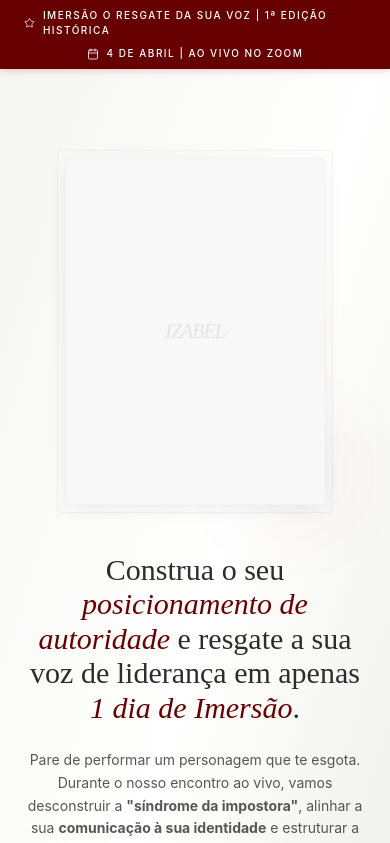
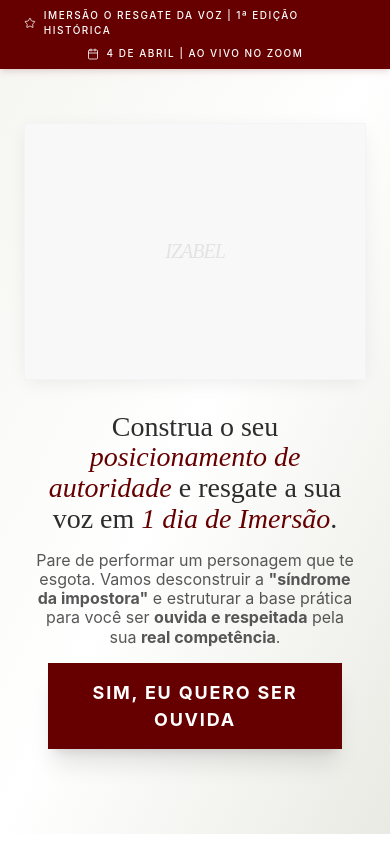
Before and after one commit to ZeferLAB/LP_Izabel_Marco, a React (Vite) app: page / in a window 390 px wide. Shown: the top 843 px of the page. Built offline with nearby package versions, Linux system fonts and the light colour scheme.

Commit message:
refactor: optimize Hero for mobile above the fold

```diff
--- a/src/components/Header.jsx
+++ b/src/components/Header.jsx
@@ -8,7 +8,7 @@ export default function Header() {
                 <div className="max-w-7xl mx-auto flex flex-col sm:flex-row justify-between items-center gap-2 text-[10px] lg:text-xs tracking-[0.15em] font-sans uppercase font-medium">
                     <div className="flex items-center gap-2">
                         <Star size={12} className="text-white/80" />
-                        <span>Imersão O Resgate da Sua Voz | 1ª Edição Histórica</span>
+                        <span>Imersão O Resgate da Voz | 1ª EDIÇÃO HISTÓRICA</span>
                     </div>
                     <div className="flex items-center gap-2">
                         <Calendar size={12} className="text-white/80" />
--- a/src/components/Hero.jsx
+++ b/src/components/Hero.jsx
@@ -4,8 +4,8 @@ import { Countdown } from './Scarcity';
 
 export default function Hero() {
     return (
-        <section className="relative min-h-[calc(100vh-40px)] flex items-center bg-gradient-to-br from-[#F5F5F1] via-[#ffffff] to-[#eaeae4] overflow-hidden pt-4 pb-12">
-            <div className="section-container grid grid-cols-1 lg:grid-cols-2 gap-8 lg:gap-16 items-center">
+        <section className="relative min-h-[calc(100vh-40px)] flex flex-col justify-center bg-gradient-to-br from-[#F5F5F1] via-[#ffffff] to-[#eaeae4] overflow-hidden pt-[56px] lg:pt-24 pb-12">
+            <div className="section-container !py-0 w-full grid grid-cols-1 lg:grid-cols-2 gap-4 lg:gap-16 items-center">
 
                 {/* Coluna de Imagem: Aparece PRIMEIRO no mobile (order-1), SEGUNDO no desktop (lg:order-2) */}
                 <motion.div
@@ -13,22 +13,22 @@ export default function Hero() {
                     whileInView={{ opacity: 1, y: 0 }}
                     transition={{ duration: 1 }}
                     viewport={{ once: true }}
-                    className="relative order-1 lg:order-2 flex justify-center items-center py-4 lg:py-0"
+                    className="relative order-1 lg:order-2 flex justify-center items-center w-full"
                 >
                     {/* Brilho/Glow de Luxo atrás da foto */}
                     <div className="absolute inset-0 bg-gradient-radial from-vinho/10 via-transparent to-transparent opacity-60 scale-150 blur-3xl -z-10" />
                     <div className="absolute -top-10 left-1/2 -translate-x-1/2 w-64 h-64 bg-white/40 blur-[80px] -z-10" />
 
-                    <div className="relative aspect-[3/4] w-full max-w-[260px] lg:max-w-sm mx-auto group">
-                        <div className="absolute inset-0 bg-gray-200 border border-gray-100 shadow-luxury rounded-sm overflow-hidden z-10 transition-transform duration-700 group-hover:scale-[1.02]">
-                            {/* Futura foto da especialista */}
+                    <div className="relative aspect-[4/3] sm:aspect-[3/4] w-full lg:max-w-sm mx-auto group">
+                        <div className="absolute inset-0 bg-gray-200 border border-gray-100 shadow-luxury overflow-hidden z-10 transition-transform duration-700 group-hover:scale-[1.02] sm:rounded-sm">
+                            {/* Futura foto da especialista (cortada do peito para cima no mobile, 100% largura) */}
                             <div className="w-full h-full bg-[#f8f8f8] flex items-center justify-center text-softblack/10 font-serif text-xl italic uppercase tracking-tighter">
                                 Izabel
                             </div>
                         </div>
-                        {/* Moldura elegante flutuante */}
-                        <div className="absolute -inset-2 border border-vinho/5 rounded-sm -z-0" />
-                        <div className="absolute -bottom-4 -right-4 w-24 h-24 bg-vinho/5 rounded-full blur-2xl" />
+                        {/* Moldura elegante flutuante - Oculta no mobile para layout full width */}
+                        <div className="hidden sm:block absolute -inset-2 border border-vinho/5 rounded-sm -z-0" />
+                        <div className="hidden sm:block absolute -bottom-4 -right-4 w-24 h-24 bg-vinho/5 rounded-full blur-2xl" />
                     </div>
                 </motion.div>
 
@@ -38,25 +38,28 @@ export default function Hero() {
                     whileInView={{ opacity: 1, x: 0 }}
                     transition={{ duration: 0.8, delay: 0.2 }}
                     viewport={{ once: true }}
-                    className="flex flex-col space-y-6 text-center lg:text-left items-center lg:items-start order-2 lg:order-1"
+                    className="flex flex-col text-center lg:text-left items-center lg:items-start order-2 lg:order-1 mt-4 lg:mt-0 px-2 lg:px-0"
                 >
-                    <h1 className="text-3xl sm:text-4xl lg:text-5xl xl:text-5xl text-softblack leading-[1.15] font-serif">
-                        Construa o seu <span className="text-vinho italic">posicionamento de autoridade</span> e resgate a sua voz de liderança em apenas <span className="text-vinho italic">1 dia de Imersão</span>.
+                    <h1 className="text-[28px] sm:text-4xl lg:text-5xl xl:text-5xl text-softblack leading-[1.1] lg:leading-[1.15] font-serif lg:mb-6">
+                        Construa o seu <span className="text-vinho italic">posicionamento de autoridade</span> e resgate a sua voz em <span className="text-vinho italic">1 dia de Imersão</span>.
                     </h1>
 
-                    <p className="text-sm lg:text-base text-softblack/80 max-w-lg leading-relaxed font-sans">
-                        Pare de performar um personagem que te esgota. Durante o nosso encontro ao vivo, vamos desconstruir a <span className="font-bold">&quot;síndrome da impostora&quot;</span>, alinhar a sua <span className="font-bold">comunicação à sua identidade</span> e estruturar a base prática para você ser <span className="font-bold">ouvida e respeitada</span> pela sua <span className="font-bold">real competência</span>.
+                    <p className="text-[16px] lg:text-lg text-softblack/80 max-w-lg leading-[1.2] lg:leading-relaxed font-sans mt-4 lg:mt-0 lg:mb-8">
+                        Pare de performar um personagem que te esgota. Vamos desconstruir a <span className="font-bold">&quot;síndrome da impostora&quot;</span> e estruturar a base prática para você ser <span className="font-bold">ouvida e respeitada</span> pela sua <span className="font-bold">real competência</span>.
                     </p>
 
-                    <div className="flex flex-col space-y-8 w-full items-center lg:items-start">
-                        <Countdown />
+                    <div className="flex flex-col w-full items-center lg:items-start mt-4 lg:mt-0">
+                        {/* No Desktop exibe os detalhes adicionais - Oculto no Mobile para economizar espaço Above the Fold */}
+                        <div className="hidden lg:block mb-6 w-full">
+                            <Countdown />
+                        </div>
 
-                        <div className="flex flex-col space-y-4 w-full items-center lg:items-start">
-                            <a href="#offer" className="btn-luxury w-full sm:w-max py-4 text-base shadow-xl hover:shadow-2xl transition-all">
-                                QUERO GARANTIR MEU INGRESSO (R$ 47,00)
+                        <div className="flex flex-col w-full items-center lg:items-start">
+                            <a href="#offer" className="bg-[#660000] text-white w-[90%] lg:w-max py-[16px] px-[24px] text-[18px] font-bold text-center shadow-xl hover:shadow-2xl transition-all uppercase tracking-widest sm:rounded-sm">
+                                SIM, EU QUERO SER OUVIDA
                             </a>
 
-                            <div className="flex flex-wrap justify-center lg:justify-start gap-x-6 gap-y-2 text-[10px] text-softblack/50 font-medium uppercase tracking-widest">
+                            <div className="hidden lg:flex flex-wrap justify-center lg:justify-start gap-x-6 gap-y-2 text-[10px] text-softblack/50 font-medium uppercase tracking-widest mt-4">
                                 <span className="flex items-center gap-1.5">
                                     <Monitor size={12} className="text-vinho/60" /> Ao vivo no Zoom
                                 </span>
```
